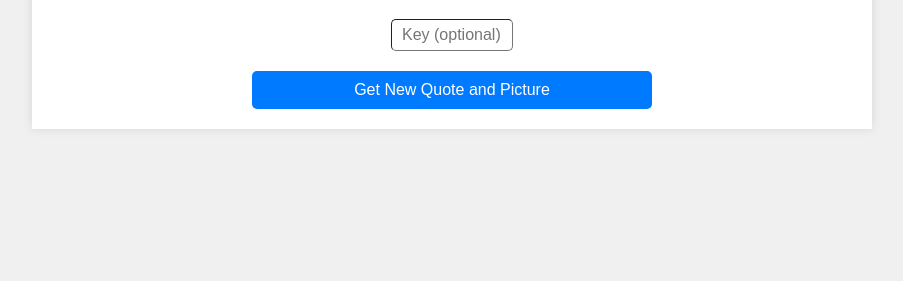
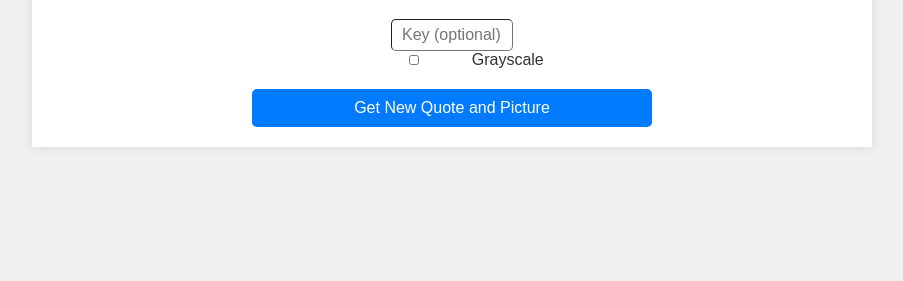
Before and after one commit to LmaoBoot/QuoteImageExercise, a Flask app: page / in a window 1280 px wide. Shown: the part 519-800 px from the top of the page, without its empty margins (188-1091 px from the left). Run offline with Flask 3, Linux system fonts and the light colour scheme; data that the repository does not hold is empty.

Commit message:
Update index.html

```diff
--- a/Web App/templates/index.html
+++ b/Web App/templates/index.html
@@ -8,7 +8,8 @@
     <script>
         async function refreshContent() {
             const keyInput = document.getElementById('key-input').value;
-            const response = await fetch(`/refresh?key=${keyInput}`);
+            const grayscale = document.getElementById('grayscale-checkbox').checked;
+            const response = await fetch(`/refresh?key=${keyInput}&grayscale=${grayscale}`);
             const data = await response.json();
             document.getElementById('quote').innerText = data.quote;
             if (data.image_url) {
@@ -29,6 +30,10 @@
         <img id="random-image" src="{{ image_url }}" alt="Random Image" style="display: {{ 'block' if image_url else 'none' }}">
         <p id="image-error" style="color: red; display: {{ 'none' if image_url else 'block' }}">{{ 'Could not retrieve image.' if not image_url else '' }}</p>
         <input id="key-input" placeholder="Key (optional)" type="text" maxlength="6" pattern="\d*">
+        <label>
+            <input id="grayscale-checkbox" type="checkbox">
+            Grayscale
+        </label>
         <button onclick="refreshContent()">Get New Quote and Picture</button>
     </div>
 </body>
```
